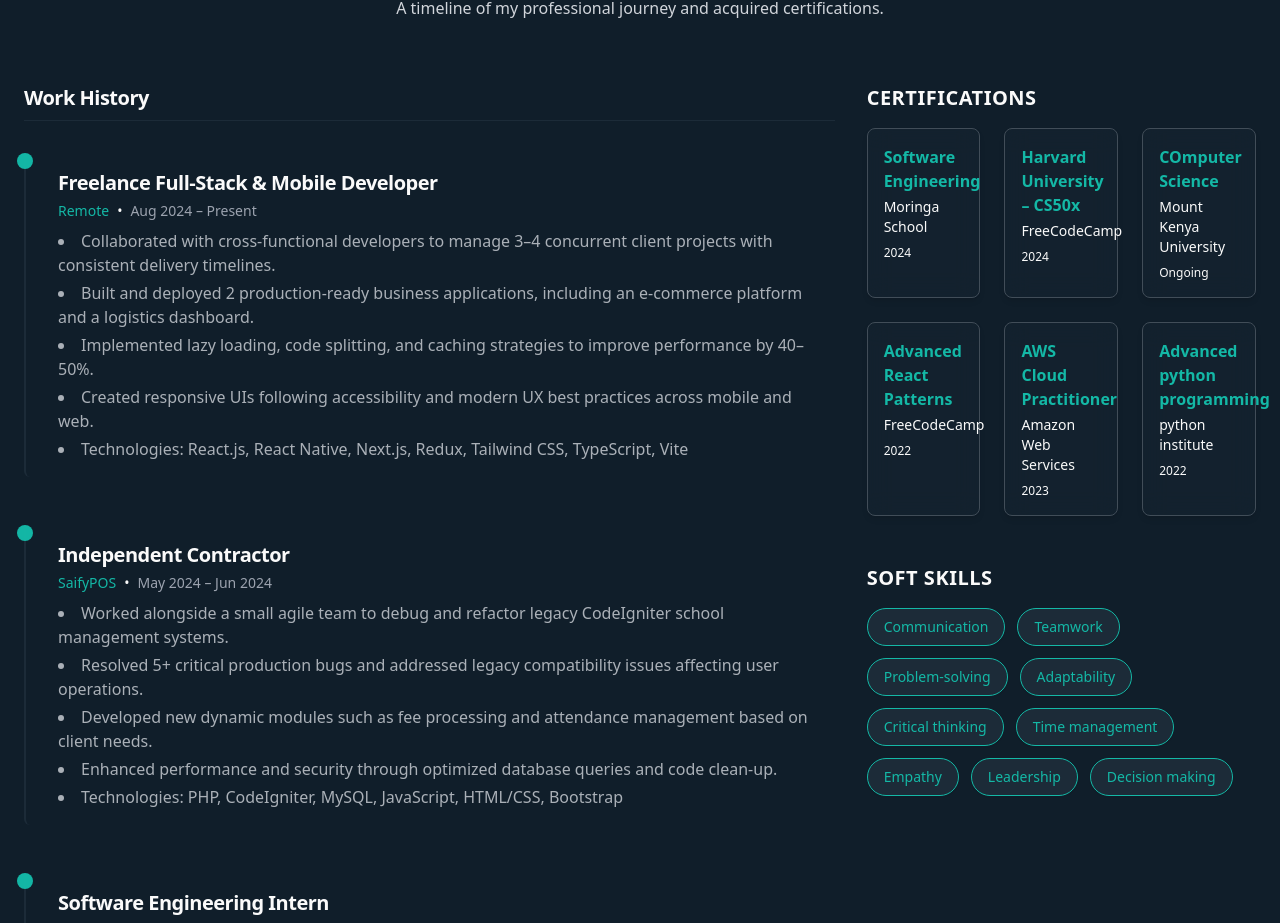
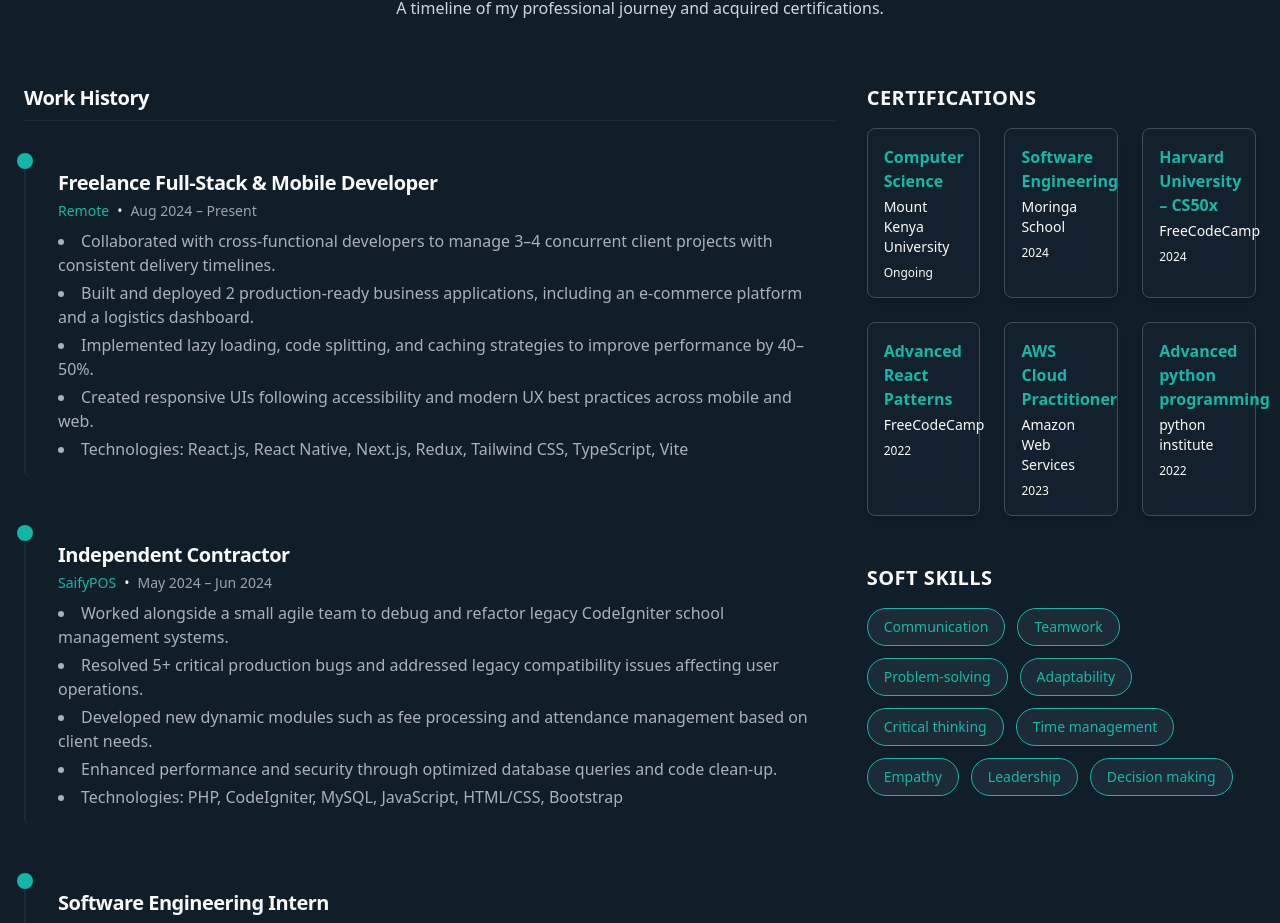
Before and after one commit to JBcollo1/portfolio, a React (Vite) app: page / in a window 1280 px wide. Shown: the part 6018-6941 px from the top of the page. Built offline with nearby package versions, Linux system fonts and the light colour scheme.

Commit message:
Update Experience.tsx

```diff
--- a/src/components/Experience.tsx
+++ b/src/components/Experience.tsx
@@ -80,9 +80,10 @@ const experiences = [
 
 
 const certifications = [
+  { title: "Computer Science", issuer: "Mount Kenya University", date: "Ongoing" },
   { title: "Software Engineering", issuer: "Moringa School", date: "2024" },
   { title: "Harvard University – CS50x", issuer: "FreeCodeCamp", date: "2024" },
-  { title: "COmputer Science", issuer: "Mount Kenya University", date: "Ongoing" },
+
   { title: "Advanced React Patterns", issuer: "FreeCodeCamp", date: "2022" },
   { title: "AWS Cloud Practitioner", issuer: "Amazon Web Services", date: "2023" },
   { title: "Advanced python programming", issuer: "python institute", date: "2022" }];
```
